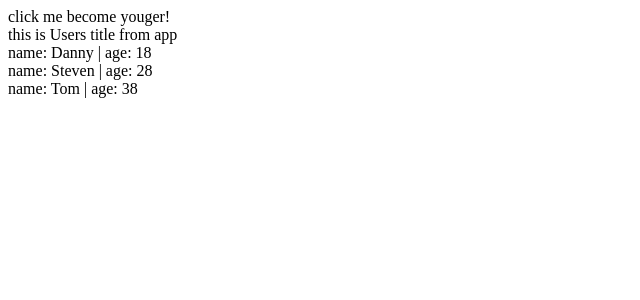
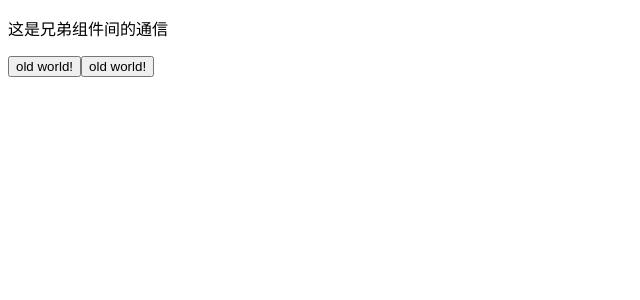
Before and after one commit to null-br/react-study, a React (Vite) app: page / in a window 1280 px wide. Shown: the top 300 px of the page, without its empty margins (0-640 px from the left). Built offline with nearby package versions, Linux system fonts and the light colour scheme.

Commit message:
change ParentToChild indexjs

```diff
--- /dev/null
+++ b/src/components/ParentToChild/IndexSibling.js
@@ -0,0 +1,30 @@
+import React, {Component, Fragment} from 'react';
+import Parent from './parent';
+
+class IndexSibling extends Component {
+  constructor(props) {
+    super(props);
+    this.state = {
+      title: 'old world!',
+    }
+  }
+
+  changeTheWorld(val) {
+    this.setState({
+      title: val,
+    });
+  }
+
+  render() {
+    return (
+      <Fragment>
+        <Parent title={this.state.title}
+                type="sibling"
+                changeTheWorldEvent={this.changeTheWorld.bind(this, 'new world')}
+                keepTheWorldSameEvent={this.changeTheWorld.bind(this, 'same world')}/>
+      </Fragment>
+    );
+  }
+}
+
+export default IndexSibling;
--- a/src/components/ParentToChild/parent.js
+++ b/src/components/ParentToChild/parent.js
@@ -4,11 +4,20 @@ import Child from './child';
 const parent = (props) => {
   return (
     <Fragment>
-      <p>这是grandfather，father和child之间的通信</p>
-      <Child {...props} />
-      <p>这是兄弟组件间的通信</p>
-      <Child doSomeThing={props.changeTheWorldEvent} title={props.title}/>
-      <Child doSomeThing={props.keepTheWorldSameEvent} title={props.title}/>
+      {props.type === 'parent' ?
+        <Fragment>
+          <p>这是grandfather，father和child之间的通信</p>
+          <Child {...props} />
+        </Fragment> : ""
+      }
+      {props.type === 'sibling' ?
+        <Fragment>
+          <p>这是兄弟组件间的通信</p>
+          <Child doSomeThing={props.changeTheWorldEvent} title={props.title}/>
+          <Child doSomeThing={props.keepTheWorldSameEvent} title={props.title}/>
+        </Fragment> : ""
+      }
+
     </Fragment>
   );
 }
```
Also changed, not shown: src/App.js (+4 -24 lines), src/components/ParentToChild/IndexParentToChild.js (added, +30 -0 lines).
